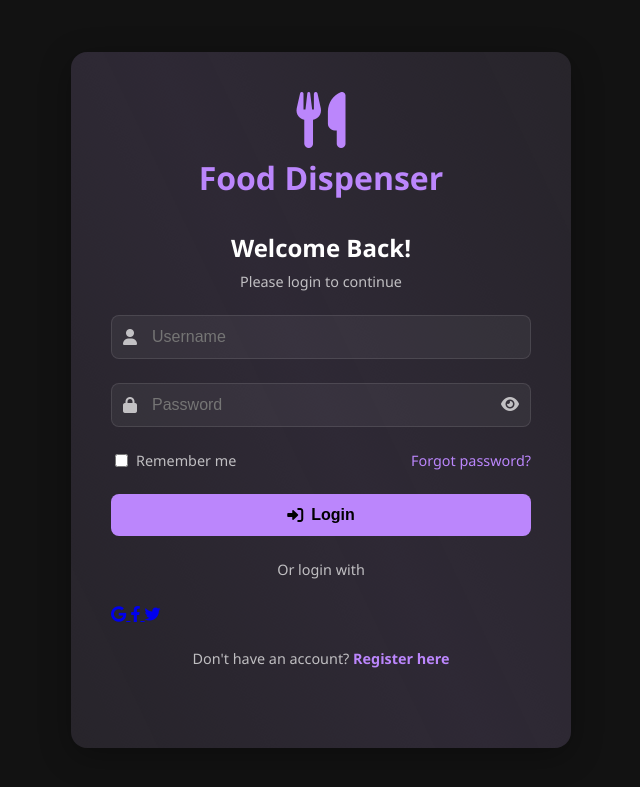
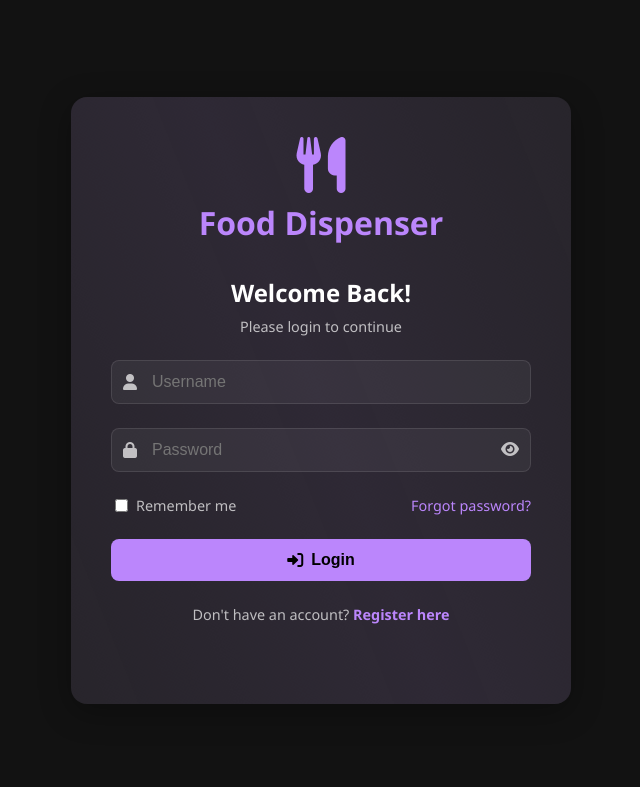
Before and after one commit to AHA-03/thefdcompany, a Flask app: page /login in a window 1280 px wide. Shown: the top 787 px of the page, without its empty margins (319-959 px from the left). Run offline with Flask 3, Linux system fonts and the light colour scheme.

Commit message:
Update login.html

```diff
--- a/templates/login.html
+++ b/templates/login.html
@@ -46,21 +46,6 @@
                 <button type="submit" class="login-btn">
                     <i class="fas fa-sign-in-alt"></i> Login
                 </button>
-
-                <div class="social-login">
-                    <p>Or login with</p>
-                    <div class="social-icons">
-                        <a href="#" class="social-icon google">
-                            <i class="fab fa-google"></i>
-                        </a>
-                        <a href="#" class="social-icon facebook">
-                            <i class="fab fa-facebook-f"></i>
-                        </a>
-                        <a href="#" class="social-icon twitter">
-                            <i class="fab fa-twitter"></i>
-                        </a>
-                    </div>
-                </div>
             </form>
         </div>
 
```
